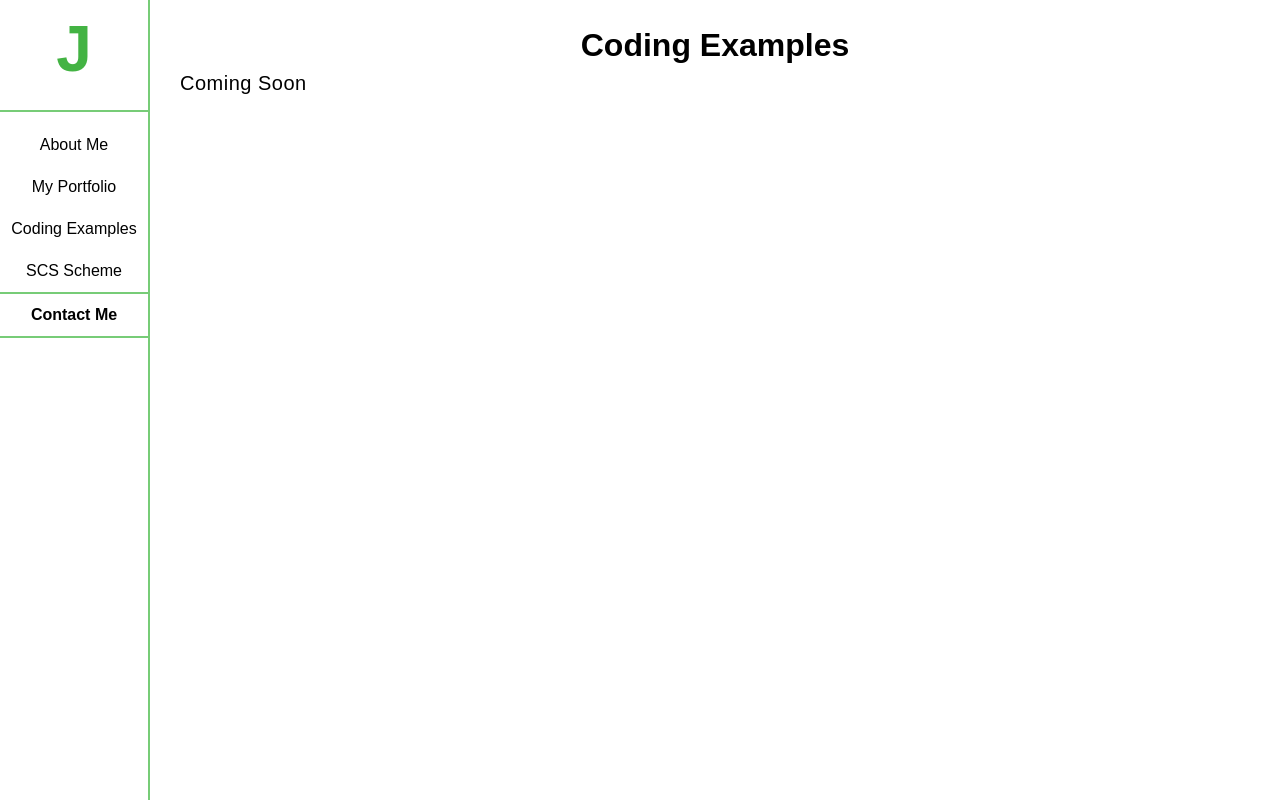
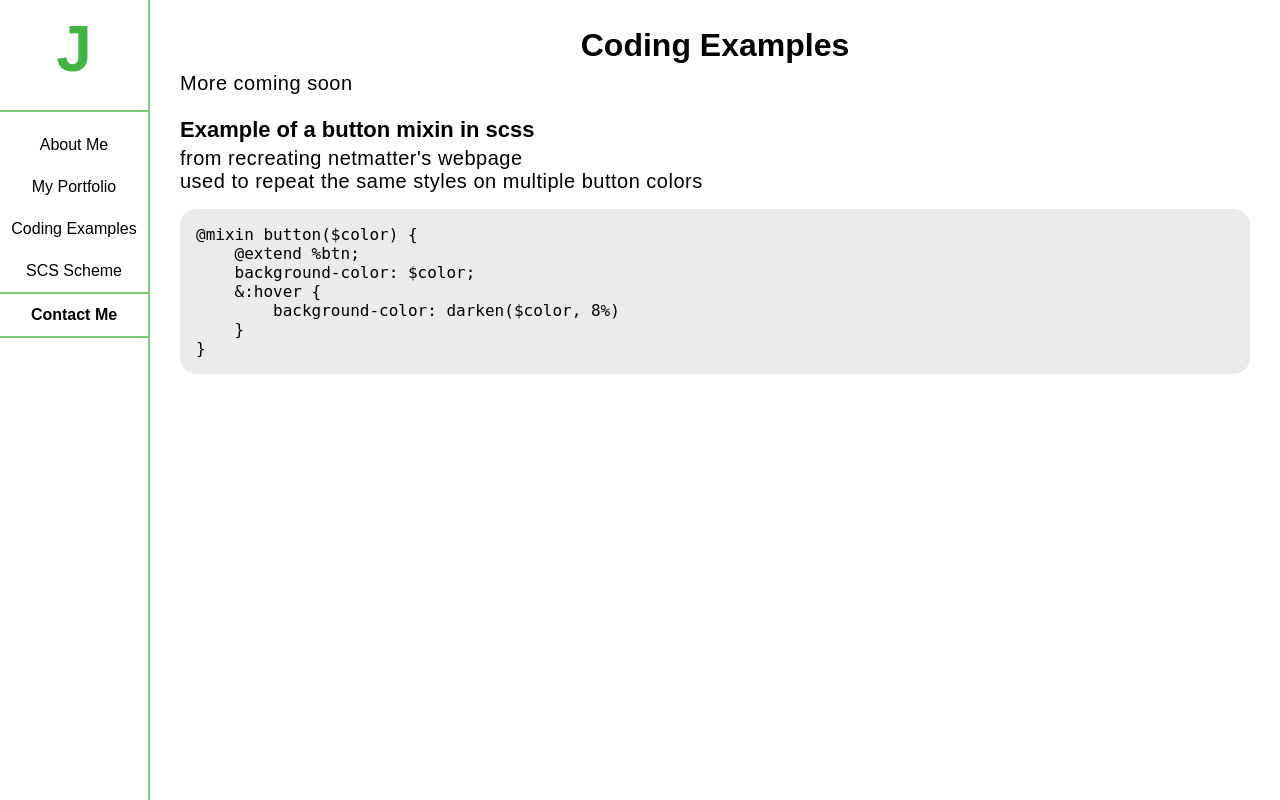
Before and after one commit to 7761279b-c739-4152-a1e2-9850adba1b8c/portfolio, a PHP site: page /coding-examples.html in a window 1280 px wide. Run offline with PHP 8.4, Linux system fonts and the light colour scheme.

Commit message:
add a coding example

```diff
--- a/website/coding-examples.html
+++ b/website/coding-examples.html
@@ -25,8 +25,18 @@
                 <div></div><div></div><div></div>
             </a>
             <div class="coding-examples container">
-                <h2>Coding Examples</h3>
-                <p>Coming Soon</p>
+                <h2>Coding Examples</h2>
+                <p>More coming soon</p>
+
+                <h3>Example of a button mixin in scss</h3>
+                <p>from recreating netmatter's webpage<br>used to repeat the same styles on multiple button colors</p>
+<pre>@mixin button($color) {
+    @extend %btn;
+    background-color: $color;
+    &:hover {
+        background-color: darken($color, 8%)
+    }
+}</pre>
             </div>
         </div>
     </body>
--- a/website/css/styles.css
+++ b/website/css/styles.css
@@ -87,19 +87,34 @@ h2 {
 }
 
 /* line 42, ../../portfolio/website/scss/_layout.scss */
+h3 {
+  font-size: 1.375rem;
+  font-weight: 600;
+  margin-bottom: 0.25rem;
+}
+
+/* line 47, ../../portfolio/website/scss/_layout.scss */
 p {
   margin: 0;
   font-size: 1.25rem;
   letter-spacing: 0.03125rem;
 }
 
-/* line 47, ../../portfolio/website/scss/_layout.scss */
+/* line 52, ../../portfolio/website/scss/_layout.scss */
+pre {
+  font-size: 1rem;
+  background-color: #ebebeb;
+  border-radius: 1rem;
+  padding: 1rem;
+}
+
+/* line 58, ../../portfolio/website/scss/_layout.scss */
 p a, h1 a {
   color: #43b343;
   transition: .25s ease;
 }
 
-/* line 50, ../../portfolio/website/scss/_layout.scss */
+/* line 61, ../../portfolio/website/scss/_layout.scss */
 p a:hover, h1 a:hover {
   color: #7c7;
 }
--- a/website/scss/_layout.scss
+++ b/website/scss/_layout.scss
@@ -39,10 +39,21 @@ h2 {
     text-align: center;
     margin-bottom: rems(8px);
 }
+h3 {
+    font-size: rems(22px);
+    font-weight: 600;
+    margin-bottom: rems(4px);
+}
 p {
     margin: 0;
     font-size: rems(20px);
     letter-spacing: rems(0.5px);
+}
+pre {
+    font-size: rems(16px);
+    background-color: darken($color-background, 8%);
+    border-radius: rems(16px);
+    padding: rems(16px);
 }
 p a, h1 a {
     color: darken($color-theme, 15%);
```
Also changed, not shown: 1 other file.
